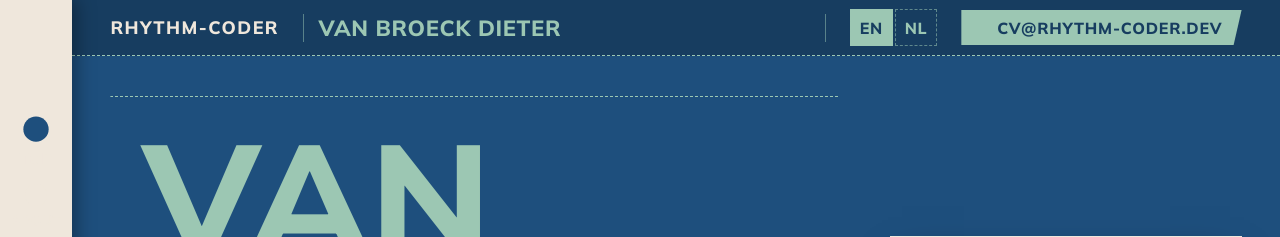
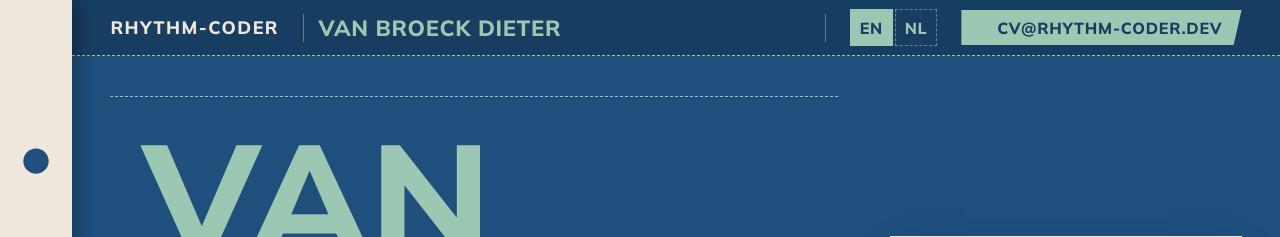
Before and after one commit to didii/rhythm-coder, a Vue app: page / in a window 1280 px wide. Shown: the top 237 px of the page. Built offline with nearby package versions, Linux system fonts and the light colour scheme; some icons are missing; a web font is replaced by a local one.

Commit message:
Merge top and about sections

```diff
--- a/src/About/AboutMe.vue
+++ b/src/About/AboutMe.vue
@@ -14,8 +14,8 @@ import { employers } from './cv';
 
 const { t, locale } = useText();
 const index = computed(() => [
-  { id: 'top', label: t('nav.top') },
-  { id: 'about', label: t('nav.about') },
+  // hero and about share one eyelet: no room for both on a landscape phone
+  { id: 'top', label: t('nav.about') },
   ...employers.map((e) => ({ id: e.id, label: e.ribbonName })),
   { id: 'education', label: t('nav.education') },
   { id: 'skills', label: t('nav.skills') },
@@ -62,7 +62,7 @@ onMounted(() => {
       for (const e of entries) {
         const el = e.target as HTMLElement;
         if (e.isIntersecting) {
-          if (el.dataset.section) activeSection.value = el.id;
+          if (el.dataset.section && index.value.some((i) => i.id === el.id)) activeSection.value = el.id;
           next = el;
         } else if (el === currentEl && e.boundingClientRect.top > e.rootBounds!.top) {
           // the first course left downwards: back into its section's head, which never re-enters (it never left)
--- a/src/locales/en.json
+++ b/src/locales/en.json
@@ -1,7 +1,6 @@
 {
   "nav": {
     "sections": "Sections",
-    "top": "Top",
     "about": "About",
     "education": "Education",
     "skills": "Skills",
--- a/src/locales/nl.json
+++ b/src/locales/nl.json
@@ -1,7 +1,6 @@
 {
   "nav": {
     "sections": "Secties",
-    "top": "Top",
     "about": "Over",
     "education": "Opleiding",
     "skills": "Skills",
```
